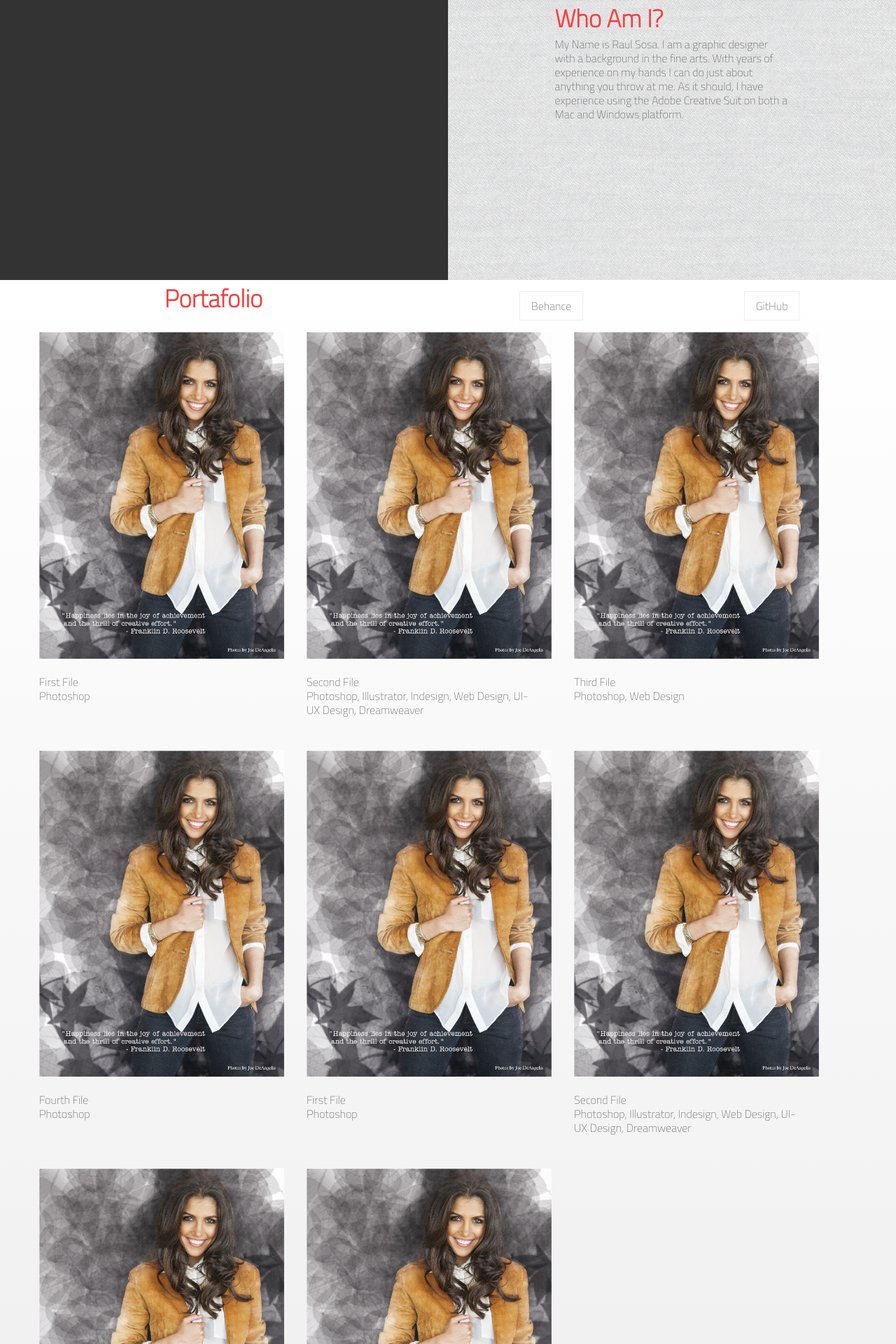
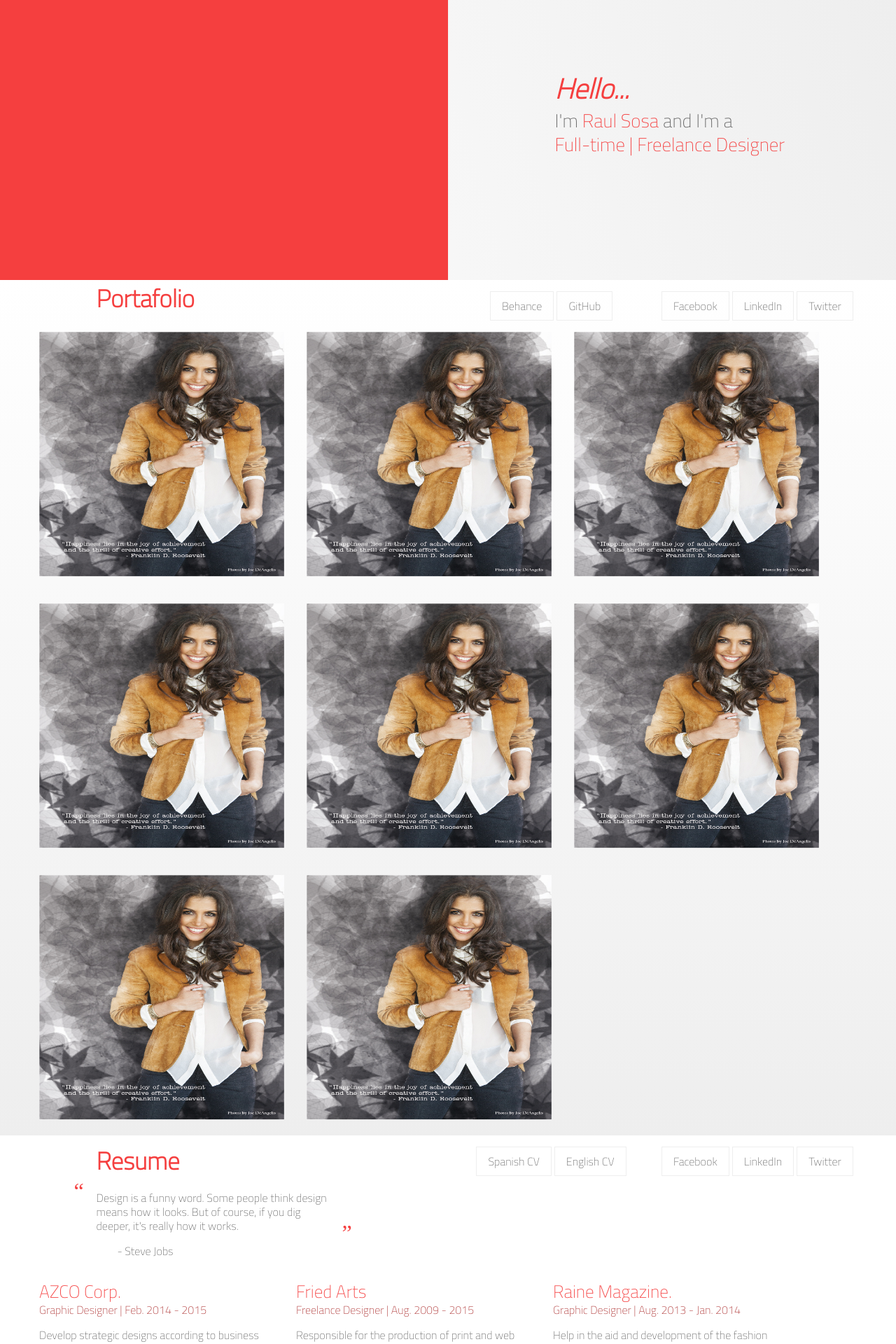
Before and after one commit to raulsosa/website2015, a PHP site: page /index2.php in a window 1280 px wide. Shown: the top 1920 px of the page at 70% size. Run offline with PHP 8.4, Linux system fonts and the light colour scheme; some libraries are stand-ins or nearby versions.

Commit message:
changed colors, layout,added social media buttons - working on improvements

```diff
--- a/Css/gridstyles.css
+++ b/Css/gridstyles.css
@@ -9,7 +9,7 @@ html,body{
 	height: 100%;
 	width: 100%;
 }
-h1,h2,h3,h4,h5,h6,p,a,ul,li,q,blockquote,input,textarea,label{
+h1,h2,h3,h4,h5,h6,p,a,ul,li,q,blockquote,input,textarea,label, small{
 	font-family: 'Titillium Web', sans-serif !important;
 }
 h1{font-size: 2.323em; width: 335px; color: rgb(245,63,63);}
@@ -113,16 +113,24 @@ FIRST HEADER STYLING
 
 #header-right p{
 	margin: 0 auto;
+	font-size: 1.68em;
 }
-#header-right h2{
-	margin: 0 auto;
+#header-right .special-type{
+	color:rgb(245,63,63);
+}
+#header-right .special-header {
+	font-size: 2.479em;
+	margin: 15% auto 0% auto;
 }
 
 #whoAmI_header{
 	position: relative;
 }
 #whoAmI_header::after{
-	background: url('../Images/45degreee_fabric.png');
+	background: linear-gradient(to top,#eee,#fff);
+	background: -webkit-linear-gradient(top right,#eee,#fff);
+	background: -moz-linear-gradient(to top,#eee,#fff);
+	background: -o-linear-gradient(to top,#eee,#fff);
 	top: 0;
   	left: 0;
   	bottom: 0;
@@ -132,11 +140,11 @@ FIRST HEADER STYLING
   	content: '';
 }
 #whoAmI{
-	background-image:url('../Images/formal_suit.png');
-	background: #333;
+	background-image:url('http://www.teamworkstaffingnj.com/wp-content/uploads/2013/02/office3.jpg');
+	background: rgb(245,63,63);
 	background-repeat: no-repeat;
 	background-position: top center;
-	background-size: contain;
+	background-size: cover;
 	height: 400px;
 }
 
@@ -150,7 +158,7 @@ PORTFOLIO SECTION
 }
 #portfolio h2{
 	margin: 0 auto;
-	text-align: center;
+	text-align: left;
 }
 #portfolioButtons, #portfolioButtons2{
   display: block;
@@ -189,16 +197,38 @@ PORTFOLIO SECTION
 	padding: 1em;
 	display: inline-table;
 }
-.portfolio .portfolioImages{
+.portfolioImages{
 	width: 350px;
-	height: auto;
+	height: 350px;
 	margin: 0 auto;
 }
-
-
-
-
-
+.portfolioImages:hover{
+	animation: pulse 2s infinite linear alternate;
+	-webkit-animation: pulse 2s  infinite linear alternate;
+	-moz-animation: pulse 2s infinite linear alternate;
+	-o-animation: pulse 2s  infinite linear alternate;
+}
+.portfolio p{
+	border: 1px solid red;
+}
+@keyframes pulse{
+	 0% { transform:translateY(0px);    box-shadow: 0px 0px 3px rgba(0, 0, 0, 0.1);}
+    50% {transform: translateY(-10px);  box-shadow: 0px 20px 3px rgba(0, 0, 0, 0.05);}
+    100%  { transform:translateY(0px); box-shadow: 0px 0px 3px rgba(0, 0, 0, 0.1);}
+}
+@-webkit-keyframes pulse{
+ 	0% {transform:translateY(0px);    box-shadow: 0px 0px 3px rgba(0, 0, 0, 0.1);}
+    50% {transform: translateY(-10px);   box-shadow: 0px 20px 3px rgba(0, 0, 0, 0.05);}
+    100%  { transform:translateY(0px); box-shadow: 0px 0px 3px rgba(0, 0, 0, 0.1);}
+}
+@-moz-keyframes pulse{
+	from{-moz-transform:scale(1,1);}
+	to{-moz-transform:scale(1.01,1.01);}
+}
+@-o-keyframes pulse{
+	from{-o-transform:scale(1,1);}
+	to{-o-transform:scale(1.01,1.01);}
+}
 
 /*----------------------------------------------------------------------------
 -----------------------------------------------------------------------------
@@ -246,7 +276,7 @@ RESUME BUTTONS  => ENGLISH PDF => SPANISH PDF
   padding: 0;
   margin: 0 auto;
 }
-#resumePdf .resumeButton, #resumePdf2 .resumeButton{
+#resumePdf .resumeButton{
 	display: inline-block;
 	border:1px solid #eee;
 	color: #666;
@@ -259,7 +289,7 @@ RESUME BUTTONS  => ENGLISH PDF => SPANISH PDF
     -ms-transition: all 800ms ease-in-out;
     -o-transition: all 800ms ease-in-out;
 }
-#resumePdf .resumeButton:hover, #resumePdf2 .resumeButton:hover{
+#resumePdf .resumeButton:hover{
 	border: 1px solid rgb(245,63,63);
 	color: rgb(245,63,63);
 	transition: all 400ms ease-in-out;
@@ -268,8 +298,72 @@ RESUME BUTTONS  => ENGLISH PDF => SPANISH PDF
     -ms-transition: all 400ms ease-in-out;
     -o-transition: all 400ms ease-in-out;
 }
-
-
+.facebook{
+	display: inline-block;
+	border:1px solid #eee;
+	color: #666;
+	margin-top: 1em;
+	padding: 0.5em 1em;
+	text-decoration: none;
+	transition: all 800ms ease-in-out;
+	-webkit-transition: all 800ms ease-in-out;
+    -moz-transition: all 800ms ease-in-out;
+    -ms-transition: all 800ms ease-in-out;
+    -o-transition: all 800ms ease-in-out;
+}
+.facebook:hover{
+	background: rgb(59,89,152);
+	color: rgb(255,255,255);
+	transition: all 400ms ease-in-out;
+	-webkit-transition: all 400ms ease-in-out;
+    -moz-transition: all 400ms ease-in-out;
+    -ms-transition: all 400ms ease-in-out;
+    -o-transition: all 400ms ease-in-out;
+}
+.linkedIn{
+	display: inline-block;
+	border:1px solid #eee;
+	color: #666;
+	margin-top: 1em;
+	padding: 0.5em 1em;
+	text-decoration: none;
+	transition: all 800ms ease-in-out;
+	-webkit-transition: all 800ms ease-in-out;
+    -moz-transition: all 800ms ease-in-out;
+    -ms-transition: all 800ms ease-in-out;
+    -o-transition: all 800ms ease-in-out;
+}
+.linkedIn:hover{
+	background: rgb(0,119,181);
+	color: rgb(255,255,255);
+	transition: all 400ms ease-in-out;
+	-webkit-transition: all 400ms ease-in-out;
+    -moz-transition: all 400ms ease-in-out;
+    -ms-transition: all 400ms ease-in-out;
+    -o-transition: all 400ms ease-in-out;
+}
+.twitter{
+	display: inline-block;
+	border:1px solid #eee;
+	color: #666;
+	margin-top: 1em;
+	padding: 0.5em 1em;
+	text-decoration: none;
+	transition: all 800ms ease-in-out;
+	-webkit-transition: all 800ms ease-in-out;
+    -moz-transition: all 800ms ease-in-out;
+    -ms-transition: all 800ms ease-in-out;
+    -o-transition: all 800ms ease-in-out;
+}
+.twitter:hover{
+	background: rgb(85,172,238);
+	color: rgb(255,255,255);
+	transition: all 400ms ease-in-out;
+	-webkit-transition: all 400ms ease-in-out;
+    -moz-transition: all 400ms ease-in-out;
+    -ms-transition: all 400ms ease-in-out;
+    -o-transition: all 400ms ease-in-out;
+}
 /*----------------------------------------------------------------------------
 -----------------------------------------------------------------------------
 CONTACT FORM HEADER  => Google Maps
@@ -279,7 +373,10 @@ CONTACT FORM HEADER  => Google Maps
 	position: relative;
 }
 #contact-form-header:after{
-	background: rgb(34, 17, 51);
+	background: linear-gradient(to bottom,#eee,#fff);
+	background: -webkit-linear-gradient(bottom right,#eee,#fff);
+	background: -moz-linear-gradient(to bottom,#eee,#fff);
+	background: -o-linear-gradient(to bottom,#eee,#fff);
 	top: 0;
   	left: 0;
   	bottom: 0;
@@ -320,7 +417,7 @@ CONTACT FORM
     text-align: left;
     width: 350px;
     font: 13px 'Titillium Web', sans-serif;
-    color: rgb(255,255,255);
+    color: rgb(34, 17, 51);
 }
 .form-style-1 li {
     padding: 0;
@@ -369,8 +466,8 @@ select{
 .form-style-1 select:focus{
     -moz-box-shadow: 0 0 8px #88D5E9;
     -webkit-box-shadow: 0 0 8px #88D5E9;
-    box-shadow: 0 0 8px #88D5E9;
-    border: 1px solid #88D5E9;
+    box-shadow: 0 0 8px rgb(245,63,63);
+    border: 1px solid rgb(245,63,63);
 }
 .form-style-1 .field-divided{
     width: 49%;
@@ -392,7 +489,7 @@ select{
     color: #fff;
 }
 .form-style-1 input[type=submit]:hover, .form-style-1 input[type=button]:hover{
-    background: rgba(220,66,37,0.8);
+    background: rgb(245,63,63);
     box-shadow:none;
     -moz-box-shadow:none;
     -webkit-box-shadow:none;
--- a/JavaScript/xmlResponse.js
+++ b/JavaScript/xmlResponse.js
@@ -20,15 +20,15 @@ xhr.onload = function(){
 				photo.appendChild(document.createTextNode(getNodeValue[i], 'image'));
 				container.appendChild(photo);
 
-				name = document.createElement('p');
-				software = document.createElement('br');
-				newline = document.createElement('br');
-				name.appendChild(document.createTextNode(getNodeValue(projectFiles[i], 'name')));
-				name.appendChild(newline);
-				name.insertBefore(software, newline);
-				name.appendChild(document.createTextNode(getNodeValue(projectFiles[i], 'software')));
-				name.appendChild(newline);
-				container.appendChild(name);
+				//name = document.createElement('p');
+				//software = document.createElement('br');
+				//newline = document.createElement('br');
+				//name.appendChild(document.createTextNode(getNodeValue(projectFiles[i], 'name')));
+				//name.appendChild(newline);
+				//name.insertBefore(newline);
+				//name.appendChild(document.createTextNode(getNodeValue(projectFiles[i], 'software')));
+				//name.appendChild(newline);
+				//container.appendChild(name);
 
 				document.getElementById('portList').appendChild(container);
 
--- a/index2.php
+++ b/index2.php
@@ -9,6 +9,7 @@
 	<meta name="web_author" content="Raul Sosa Mariano">
 	<meta name="author" content="Raul Sosa Mariano">
 	<style type="text/css">	</style>
+	<link href='http://fonts.googleapis.com/css?family=Varela+Round' rel='stylesheet' type='text/css'>
 	<link href='http://fonts.googleapis.com/css?family=Titillium+Web:200' rel='stylesheet' type='text/css'/>
 	<!--<link rel="stylesheet" type="text/css" href="Css/styles.css">-->
 	<link rel="stylesheet" type="text/css" href="Css/gridstyles.css">
--- a/pages/header.php
+++ b/pages/header.php
@@ -7,8 +7,11 @@
 	</div>
 
 	<div id="header-right" class="col-1-2">
-	<h2>Who Am I?</h2>
-		<p class="paragraph-size">My Name is Raul Sosa. I am a graphic designer with a background in the fine arts. With years of experience on my hands I can do just about anything you throw at me. As it should, I have experience using the Adobe Creative Suit on both a Mac and Windows platform. </p>
+	<h1 class="special-header"><em>Hello...</em></h1>
+		<p class="paragraph-size">
+		I'm <span class="special-type">Raul Sosa</span> and I'm a<br/>
+		<span class="special-type">Full-time | Freelance Designer</span>
+		</p>
 	</div>
 </div>
 </header>
--- a/pages/portfolio.php
+++ b/pages/portfolio.php
@@ -7,16 +7,18 @@
 </div>
 <div id="portfolioButtons" class="col-1-4">
 		<a class='portButton' href='https://www.behance.net/rsosa12'>Behance</a>
+		<a class='portButton' href='https://github.com/raulsosa'>GitHub</a>
 
 </div>
-<div id="portfolioButtons2"class="col-1-4">
-	<a class='portButton' href='https://github.com/raulsosa'>GitHub</a>
-</div>
+<?php include('socialMedia.php');?>
 
 </div>
 
 <div id="portfolio-images" class="col-4-4">
-	<ul id='portList'></ul>
+	<ul id='portList'>
+
+
+	</ul>
 </div>
 </header>
 
--- a/pages/resume.php
+++ b/pages/resume.php
@@ -9,11 +9,10 @@
 </div>
 <div id="resumePdf" class="col-1-4">
 	<a class="resumeButton" href='Documents/Raul_Sosa-CV.pdf' target="_blank" />Spanish CV</a>
+	<a class="resumeButton" href='Documents/cover-letter-resume-English2.pdf' target="_blank" />English CV</a>
 </div>
 
-<div id="resumePdf2" class="col-1-4">
-	<a class="resumeButton" href='Documents/cover-letter-resume-English2.pdf' target="_blank" />English CV</a>
-</div>
+<?php include('socialMedia.php');?>
 
 
 </div>
--- /dev/null
+++ b/pages/socialMedia.php
@@ -0,0 +1,5 @@
+<div class="col-1-4">
+	<a class="facebook" href='https://www.facebook.com' target="_blank" />Facebook</a>
+	<a class="linkedIn" href='https://www.linkedin.com/pub/raul-sosa/4b/844/67' target="_blank" />LinkedIn</a>
+	<a class="twitter" href='https://www.twitter.com' target="_blank" />Twitter</a>
+</div>
```
